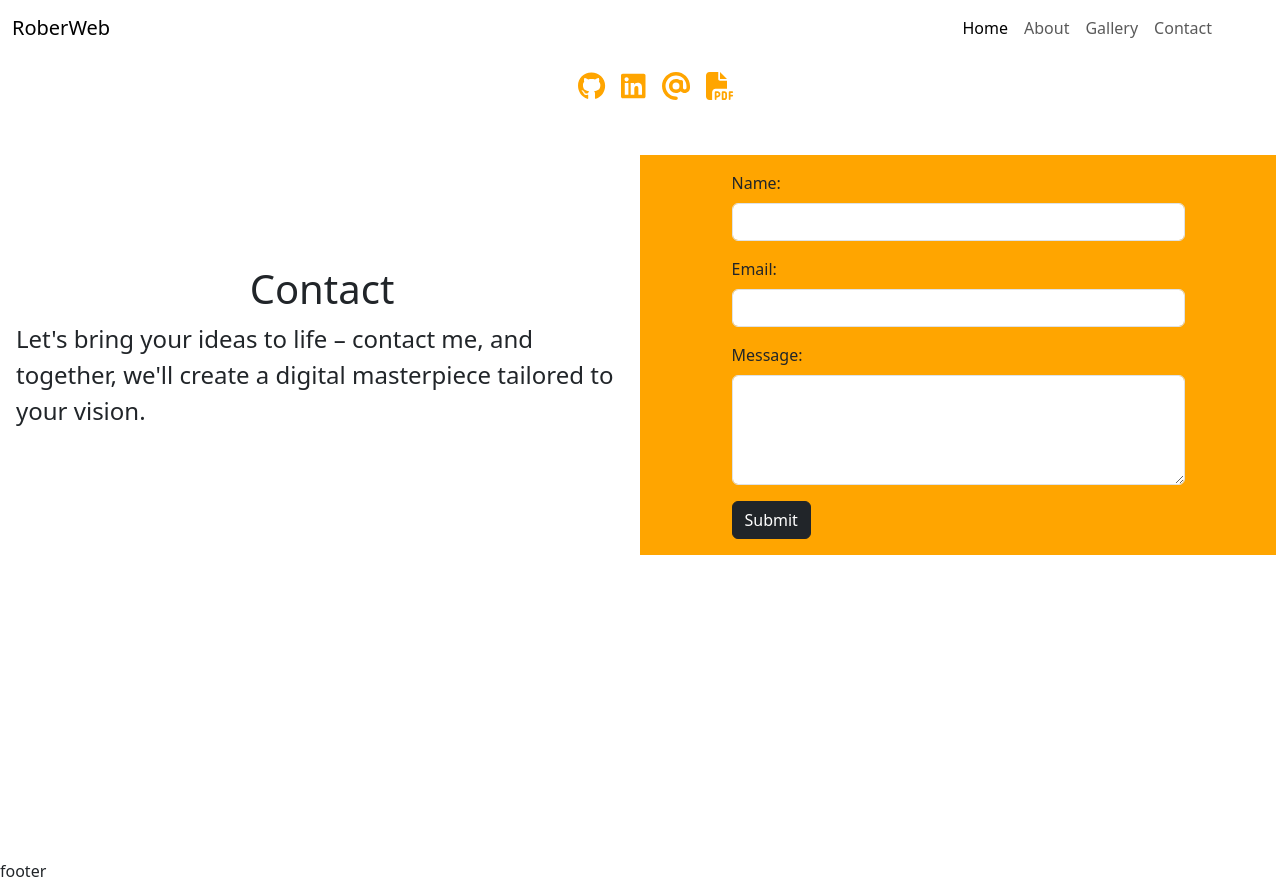
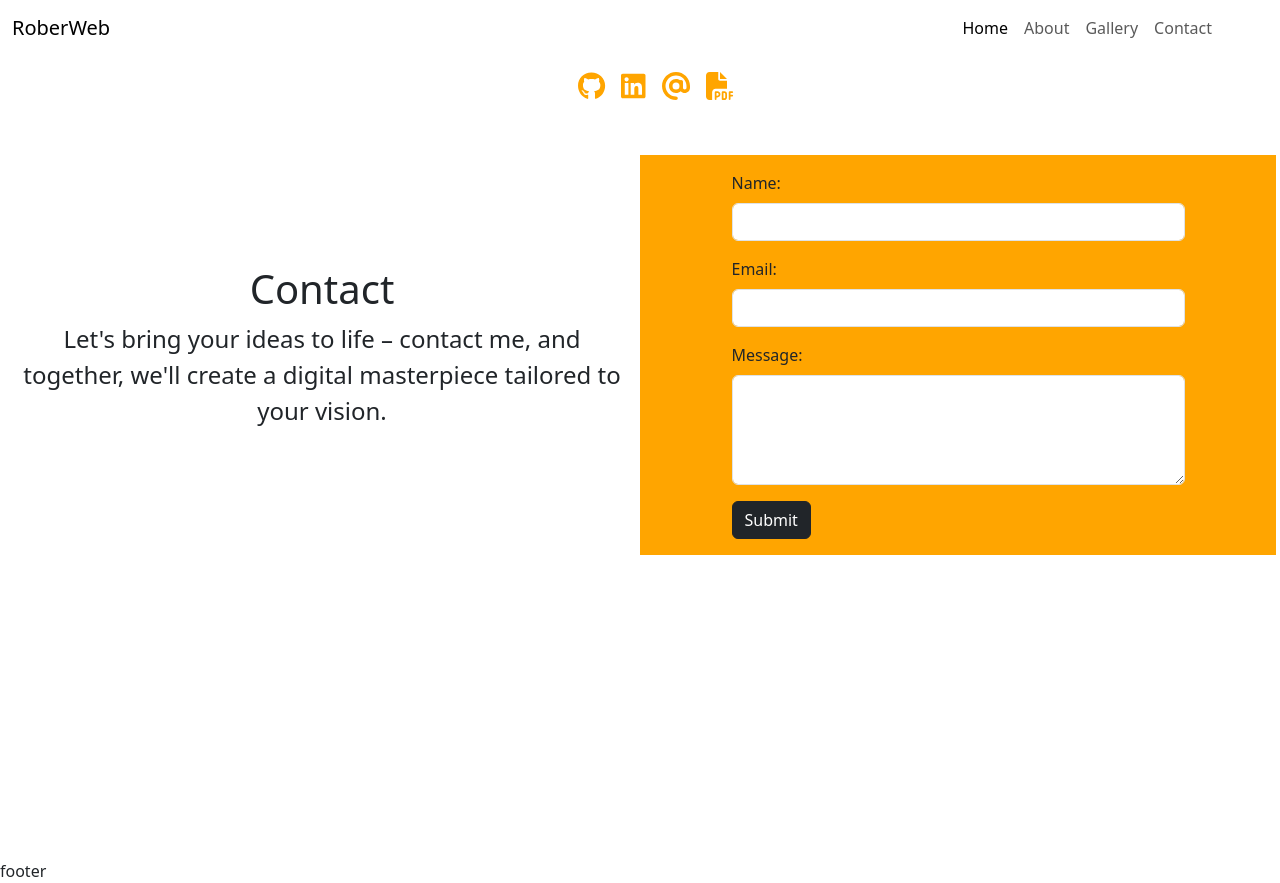
Before and after one commit to rober-web/React-Portfolio, a React (Vite) app: page /contact in a window 1280 px wide. Built offline with nearby package versions, Linux system fonts and the light colour scheme.

Commit message:
added form and sytle to contact

```diff
--- a/src/components/contact/Contact.jsx
+++ b/src/components/contact/Contact.jsx
@@ -9,7 +9,7 @@ const Contact = () => {
       <div className="row pt-5">
         <div className="col-md-6 flex-column d-flex justify-content-center align-items-center">
           <h1 className="main-section-title text-center">Contact</h1>
-          <p className="main-section-text">
+          <p className="main-section-text text-center">
             Let's bring your ideas to life – contact me, and together, we'll
             create a digital masterpiece tailored to your vision.
           </p>
```
